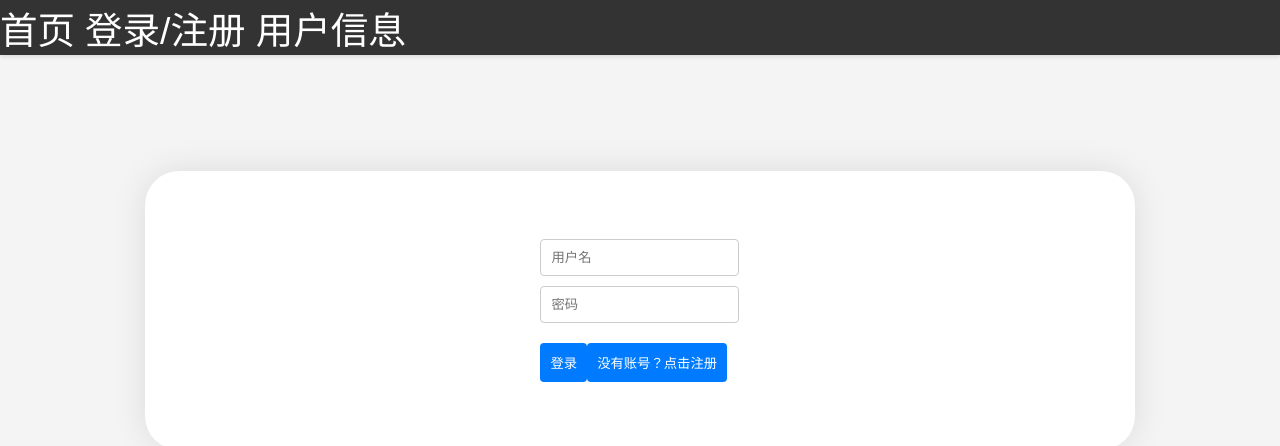
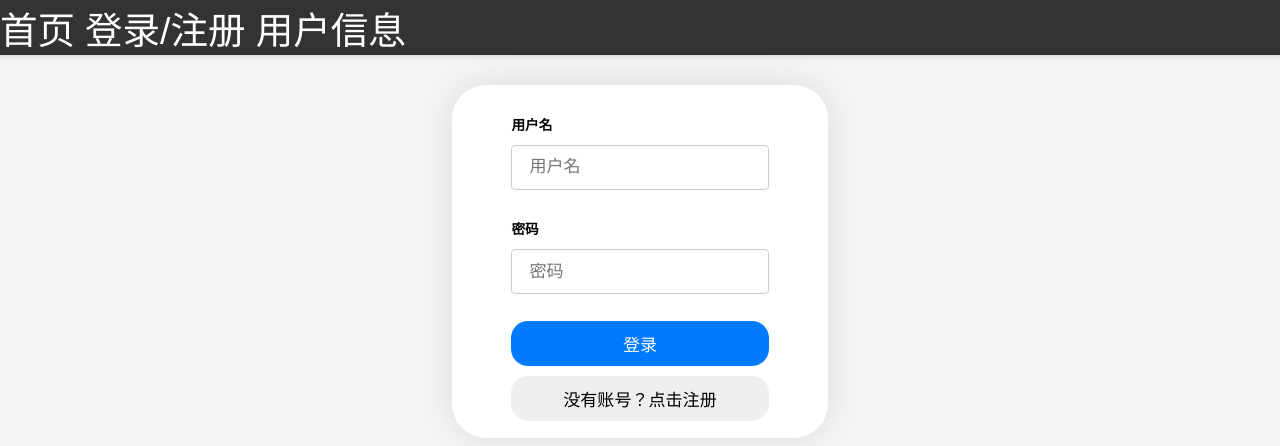
Before and after one commit to caiwenguo1314/EXcode, a React (Create React App) app: page /form in a window 1280 px wide. Shown: the top 446 px of the page. Built offline with nearby package versions, Linux system fonts and the light colour scheme.

Commit message:
修改表单样式

```diff
--- a/src/components/Form/Form.js
+++ b/src/components/Form/Form.js
@@ -25,19 +25,23 @@ export default function Form() {
         <div className={classes.container}>
             <form onSubmit={submitHandler}>
                 <div>
+                    <h2>用户名</h2>
                     <input ref={usernameInp} type="text" placeholder={'用户名'} />
                 </div>
                 {!isLoginForm && (
                     <div>
+                        <h2>电子邮件</h2>
+
                         <input ref={emailInp} type="email" placeholder={'电子邮件'} />
-                    </div>
-                )}
+                    </div>)
+                }
                 <div>
+                    <h2>密码</h2>
                     <input ref={pwdInp} type="password" placeholder={'密码'} />
                 </div>
-                <div>
-                    <button>{isLoginForm ? "登录" : '注册'}</button>
-                    <button onClick={(event) => {
+                <div className={classes.btns}>
+                    <button className={classes.login}>{isLoginForm ? "登录" : '注册'}</button>
+                    <button className={classes.register} onClick={(event) => {
                         event.preventDefault()
                         setIsLoginForm(prevState => !prevState)
 
--- a/src/components/Form/Form.module.css
+++ b/src/components/Form/Form.module.css
@@ -5,7 +5,97 @@ body {
   /* 设置背景颜色为#f4f4f4 */
   background-color: #f4f4f4;
   /* 设置顶部外边距为100rem */
-    margin-top: 100rem;
+  margin-top: 50rem;
+  /* 设置内边距为0 */
+  padding: 0;
+  /* 设置为弹性布局 */
+  display: flex;
+  /* 水平居中 */
+  justify-content: center;
+  /* 设置高度为100vh */
+  height: 100vh;
+
+}
+
+.container {
+  /* 设置为弹性布局 */
+  display: flex;
+  /* 设置背景颜色为#fff */
+  background-color: #fff;
+  /* 设置内边距为40rem */
+  padding: 10rem;
+  /* 设置边框圆角为20rem */
+  border-radius: 20rem;
+  /* 设置阴影 */
+  box-shadow: 0 0 20rem rgba(0, 0, 0, 0.1);
+  /* 设置宽度为300px */
+  width: 200rem;
+  /* 水平居中 */
+  justify-content: center;
+}
+.container form {
+  /* 设置为弹性布局 */
+  display: flex;
+  /* 设置主轴方向为垂直 */
+  flex-direction: column;
+}
+.container form h2{
+    font-size: 8rem;
+}
+
+
+.container input {
+  /* 设置元素底部外边距为10像素 */
+  margin-bottom: 10rem;
+  /* 设置内边距为10像素 */
+  padding: 10rem;
+  /* 设置边框为1像素实线，颜色为#ccc */
+  border: 1px solid #ccc;
+  /* 设置边框圆角为4像素 */
+  border-radius: 4px;
+ height: 5px;
+  font-size: 10rem;
+}
+.btns{
+    display: flex;
+    flex-direction: column;
+}
+.container button {
+  /* 设置内边距为10像素 */
+  padding: 10px;
+  /* 设置边框为无 */
+  border: none;
+  /* 设置边框圆角为4像素 */
+  border-radius: 10rem;
+
+  /* 设置鼠标悬停时为手型 */
+  cursor: pointer;
+  /* 设置顶部外边距为10像素 */
+  margin-top: 10px;
+  font-size: 10rem;
+}
+.login{
+    background-color: #007bff;
+    /* 设置文字颜色为白色 */
+    color: white;
+
+}
+.register{
+   color: #000;
+}
+CSS
+
+
+
+
+/* Form.module.css */
+body {
+  /* 设置字体为Arial或sans-serif */
+  font-family: Arial, sans-serif;
+  /* 设置背景颜色为#f4f4f4 */
+  background-color: #f4f4f4;
+  /* 设置顶部外边距为100rem */
+  margin-top: 50rem;
   /* 设置内边距为0 */
   padding: 0;
   /* 设置为弹性布局 */
@@ -22,16 +112,17 @@ body {
   /* 设置背景颜色为#fff */
   background-color: #fff;
   /* 设置内边距为40rem */
-    padding: 40rem;
+  padding: 10rem;
   /* 设置边框圆角为20rem */
   border-radius: 20rem;
   /* 设置阴影 */
   box-shadow: 0 0 20rem rgba(0, 0, 0, 0.1);
   /* 设置宽度为300px */
-    width: 500rem;
+  width: 200rem;
   /* 水平居中 */
   justify-content: center;
 }
+
 .container form {
   /* 设置为弹性布局 */
   display: flex;
@@ -39,15 +130,26 @@ body {
   flex-direction: column;
 }
 
+.container form h2 {
+  font-size: 8rem;
+}
+
 .container input {
   /* 设置元素底部外边距为10像素 */
-    margin-bottom: 10px;
+  margin-bottom: 10rem;
   /* 设置内边距为10像素 */
-    padding: 10px;
+  padding: 10rem;
   /* 设置边框为1像素实线，颜色为#ccc */
   border: 1px solid #ccc;
   /* 设置边框圆角为4像素 */
   border-radius: 4px;
+  height: 5rem;
+  font-size: 10rem;
+}
+
+.btns {
+  display: flex;
+  flex-direction: column;
 }
 
 .container button {
@@ -56,27 +158,46 @@ body {
   /* 设置边框为无 */
   border: none;
   /* 设置边框圆角为4像素 */
-    border-radius: 4px;
-    /* 设置背景颜色为#007bff */
-    background-color: #007bff;
-    /* 设置文字颜色为白色 */
-    color: white;
+  border-radius: 10rem;
   /* 设置鼠标悬停时为手型 */
   cursor: pointer;
   /* 设置顶部外边距为10像素 */
   margin-top: 10px;
+  font-size: 10rem;
 }
 
-.container button:hover {
-    /* 设置鼠标悬停时背景颜色为#0056b3 */
-    background-color: #0056b3;
+.login {
+  background-color: #007bff;
+  /* 设置文字颜色为白色 */
+  color: white;
 }
 
-.container .error-message {
-    /* 设置文字颜色为红色 */
-    color: red;
-    /* 设置文本居中 */
-    text-align: center;
-    /* 设置元素底部外边距为10像素 */
-    margin-bottom: 10px;
+.register {
+  color: #000;
 }
+
+@media (max-width: 768px) {
+  body {
+    margin-top: 100rem;
+  }
+
+  .container {
+    padding: 20rem; /* 减小内边距 */
+    width: 100%; /* 使用百分比宽度 */
+  }
+
+  .container form h2 {
+    font-size: 24rem; /* 增大标题字体大小 */
+  }
+
+  .container input {
+    padding: 10rem; /* 保持内边距 */
+    font-size: 24rem; /* 增大输入框字体大小 */
+    height: 40rem;
+  }
+
+  .container button {
+    padding: 10rem; /* 保持按钮内边距 */
+    font-size: 24rem; /* 增大按钮字体大小 */
+  }
+}
--- a/src/components/MainMenu/MainMenu.module.css
+++ b/src/components/MainMenu/MainMenu.module.css
@@ -1,4 +1,5 @@
-.MainMenu{
+.MainMenu {
+  display: flex;
   font-size: 22rem;
   position: fixed; /* 固定在顶部 */
   top: 0;
@@ -12,6 +13,7 @@
   overflow: hidden;
   margin: 0;
   padding: 0;
+  align-items: center;
 }
 .MainMenu ul {
   display: flex;
@@ -22,3 +24,10 @@
 .MainMenu li {
   margin-right: 10px; /* 根据需要调整间距 */
 }
+@media (max-width: 768px) {
+  .MainMenu {
+    font-size: 32rem;
+
+    height: 60rem;
+  }
+}
```
Lines whose indentation alone changed are shown as unchanged.
